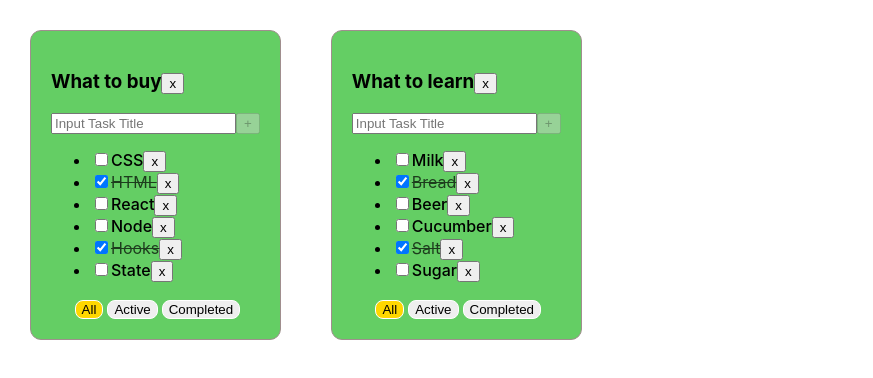
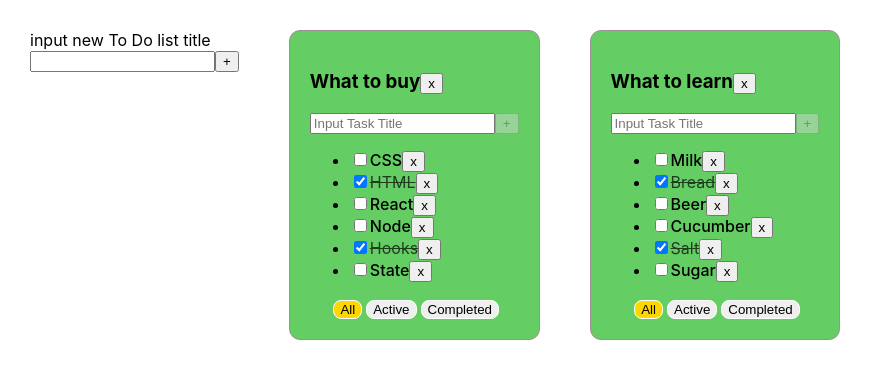
Before and after one commit to Indifferent98/-toDoListSoloMain, a React (Create React App) app: page / in a window 1280 px wide. Shown: the top 378 px of the page, without its empty margins (0-873 px from the left). Built offline with nearby package versions, Linux system fonts and the light colour scheme.

Commit message:
add opportunity addition new ToDoLists

```diff
--- a/src/App.tsx
+++ b/src/App.tsx
@@ -2,6 +2,7 @@ import React, { useState } from "react";
 import "./App.css";
 import { ToDoList, filterType, tasksType } from "./components/ToDoList";
 import { v1 } from "uuid";
+import { AddNewList } from "./components/AddNewList/AddNewList";
 
 function App(): JSX.Element {
   const toDoListId_1 = v1();
@@ -87,6 +88,26 @@ function App(): JSX.Element {
     setToDoList(toDoList.filter((t) => t.id !== toDoListId));
     delete task[toDoListId];
   };
+  const addNewToDoList = (title: string) => {
+    const newId = v1();
+    const newToDoList: toDolistType = {
+      filter: "all",
+      title: title,
+      id: newId,
+    };
+    const newTask: useStateToDoListType = {
+      [newId]: [
+        {
+          title: "ss",
+          isDone: false,
+          id: v1(),
+        },
+      ],
+    };
+
+    setToDoList([newToDoList, ...toDoList]);
+    setTask({ ...task, ...newTask });
+  };
 
   const applicationToDoLists = toDoList.map((t) => {
     const getFiltredTaskForRender = (
@@ -114,6 +135,7 @@ function App(): JSX.Element {
         )
       );
     };
+
     return (
       <ToDoList
         deleteToDoList={deleteToDoList}
@@ -130,7 +152,12 @@ function App(): JSX.Element {
     );
   });
 
-  return <div className="App">{applicationToDoLists}</div>;
+  return (
+    <div className="App">
+      <AddNewList addNewToDoList={addNewToDoList} />
+      {applicationToDoLists}
+    </div>
+  );
 }
 
 export default App;
--- /dev/null
+++ b/src/components/AddNewList/AddNewList.tsx
@@ -0,0 +1,22 @@
+import React, { ChangeEvent, useState } from "react";
+
+type AddNewListPropsType = {
+  addNewToDoList: (title: string) => void;
+};
+export const AddNewList: React.FC<AddNewListPropsType> = (props) => {
+  const [title, setTitle] = useState<string>("");
+  const onChangeInputHandler = (e: ChangeEvent<HTMLInputElement>) => {
+    setTitle(e.currentTarget.value);
+  };
+  const buttonClickHandler = () => {
+    props.addNewToDoList(title);
+  };
+
+  return (
+    <div>
+      <div>input new To Do list title</div>
+      <input value={title} onChange={onChangeInputHandler} type="text" />
+      <button onClick={buttonClickHandler}>+</button>
+    </div>
+  );
+};
```
